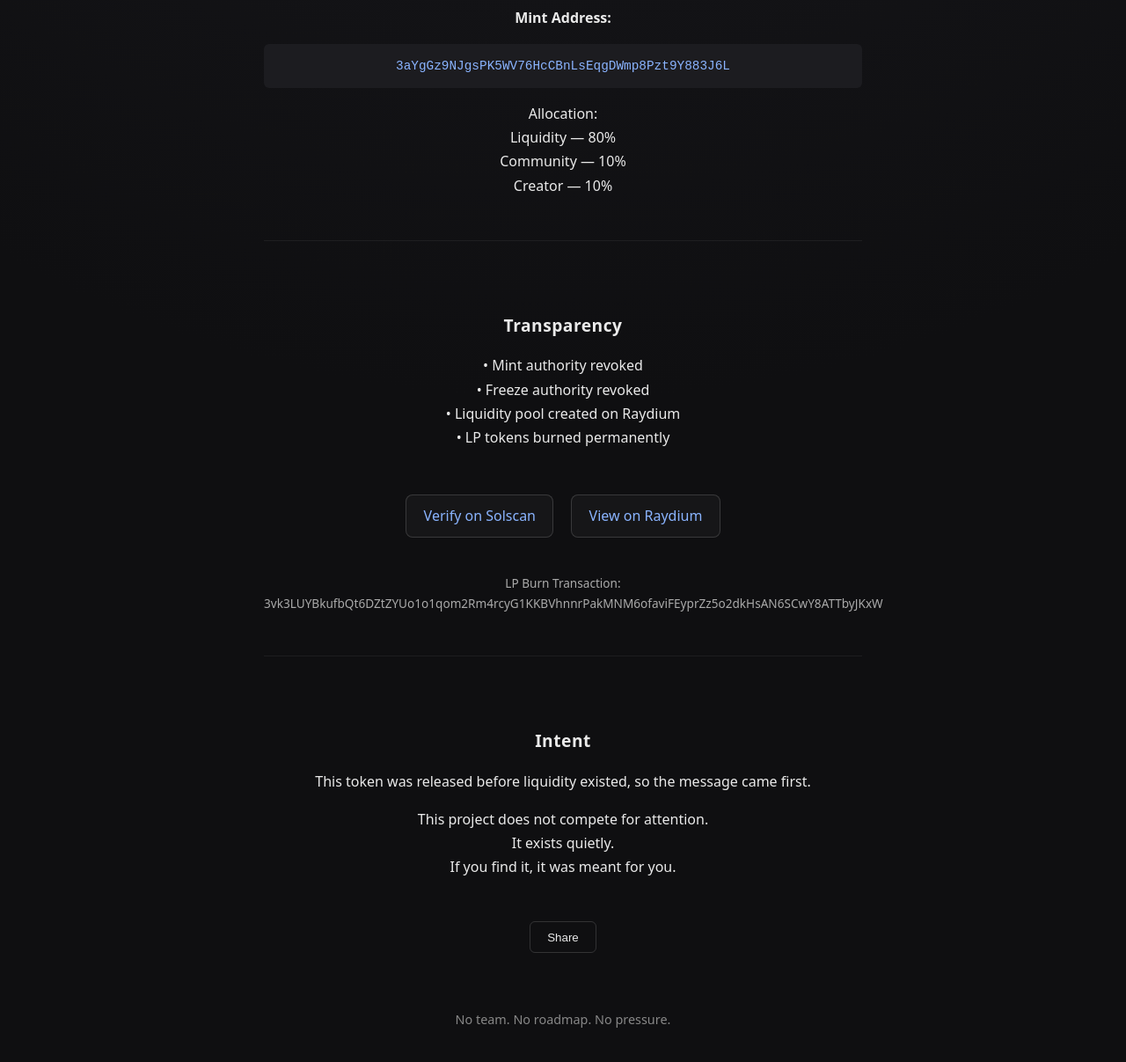
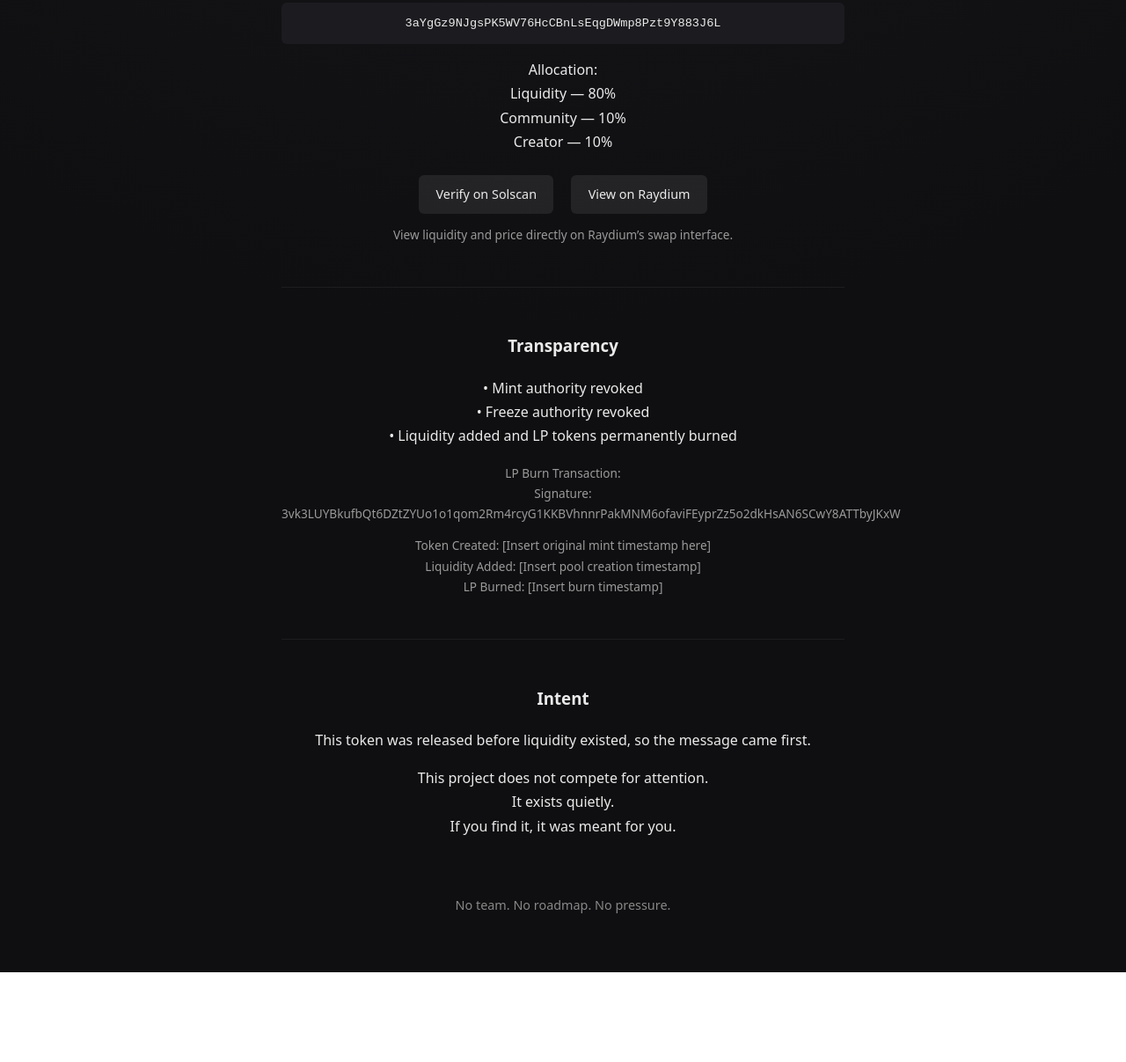
Before and after one commit to BelieveInU14322/UMatter, a plain HTML site: page index.html in a window 1280 px wide. Shown: the part 861-2068 px from the top of the page at 88% size. After the commit the page ends 1966 px from the top, so only its background shows below. Drawn offline with Linux system fonts and the light colour scheme.

Commit message:
Update index.html
Updated Index

```diff
--- a/index.html
+++ b/index.html
@@ -4,24 +4,14 @@
   <meta charset="UTF-8" />
   <title>UMatter</title>
 
-  <!-- SEO -->
   <meta name="description" content="UMatter is a quiet on-chain reminder that you matter. No promises. No hype. Just presence." />
-  <meta name="keywords" content="UMatter, Solana token, trading psychology, quiet conviction, meaningful crypto" />
+  <meta name="viewport" content="width=device-width, initial-scale=1" />
 
   <!-- Open Graph -->
-  <meta property="og:type" content="website" />
   <meta property="og:title" content="UMatter — A reminder that you matter." />
   <meta property="og:description" content="No promises. No hype. Just presence. A fixed-supply token on Solana." />
+  <meta property="og:image" content="https://arweave.net/nILA05sP7XmR9L1yt-Oz-QQ8GiwiHyCoA4kyU16ecR0" />
   <meta property="og:url" content="https://BelieveInU14322.github.io/UMatter/" />
-  <meta property="og:image" content="https://arweave.net/nILA05sP7XmR9L1yt-Oz-QQ8GiwiHyCoA4kyU16ecR0" />
-
-  <!-- Twitter -->
-  <meta name="twitter:card" content="summary_large_image" />
-  <meta name="twitter:title" content="UMatter — A reminder that you matter." />
-  <meta name="twitter:description" content="No promises. No hype. Just presence." />
-  <meta name="twitter:image" content="https://arweave.net/nILA05sP7XmR9L1yt-Oz-QQ8GiwiHyCoA4kyU16ecR0" />
-
-  <meta name="viewport" content="width=device-width, initial-scale=1" />
 
   <style>
     body {
@@ -35,58 +25,28 @@
     }
 
     .container {
-      max-width: 680px;
+      max-width: 640px;
       line-height: 1.7;
       text-align: center;
     }
 
     .logo {
-      width: 130px;
+      width: 120px;
       margin-bottom: 1.5rem;
       border-radius: 50%;
-      box-shadow: 0 0 35px rgba(255,255,255,0.08);
+      box-shadow: 0 0 25px rgba(255,255,255,0.08);
     }
 
     h1 {
       font-size: 2.8rem;
       margin-bottom: 0.5rem;
-      text-shadow: 0 0 20px rgba(255,255,255,0.05);
     }
 
     h2 {
       font-weight: normal;
       color: #b3b3b3;
+      margin-top: 0;
       margin-bottom: 2rem;
-    }
-
-    h3 {
-      margin-top: 3rem;
-      margin-bottom: 1rem;
-      font-size: 1.2rem;
-      letter-spacing: 0.5px;
-    }
-
-    p {
-      margin: 1rem 0;
-    }
-
-    code {
-      background: #1c1c20;
-      padding: 0.8rem;
-      display: block;
-      margin: 1rem auto;
-      border-radius: 6px;
-      font-size: 0.9rem;
-      word-break: break-all;
-    }
-
-    a {
-      color: #8ab4ff;
-      text-decoration: none;
-    }
-
-    a:hover {
-      text-decoration: underline;
     }
 
     .section {
@@ -95,33 +55,36 @@
       border-top: 1px solid rgba(255,255,255,0.06);
     }
 
+    code {
+      background: #1c1c20;
+      padding: 0.75rem;
+      display: block;
+      margin: 0.75rem auto;
+      border-radius: 6px;
+      font-size: 0.85rem;
+      word-break: break-all;
+    }
+
     .badge-button {
       display: inline-block;
-      margin: 0.5rem;
+      margin: 0.5rem 0.5rem 0 0.5rem;
       padding: 0.6rem 1.2rem;
-      border-radius: 8px;
-      border: 1px solid rgba(255,255,255,0.15);
-      background: rgba(255,255,255,0.03);
+      border-radius: 6px;
+      background: rgba(255,255,255,0.08);
+      color: #eaeaea;
+      text-decoration: none;
+      font-size: 0.9rem;
       transition: all 0.3s ease;
     }
 
     .badge-button:hover {
-      background: rgba(255,255,255,0.08);
+      background: rgba(255,255,255,0.15);
     }
 
-    .share-btn {
-      margin-top: 2rem;
-      padding: 0.6rem 1.2rem;
-      border: 1px solid rgba(255,255,255,0.15);
-      border-radius: 6px;
-      background: transparent;
-      color: #eaeaea;
-      cursor: pointer;
-      transition: all 0.3s ease;
-    }
-
-    .share-btn:hover {
-      background: rgba(255,255,255,0.05);
+    .subtext {
+      font-size: 0.85rem;
+      color: #9a9a9a;
+      margin-top: 0.75rem;
     }
 
     .footer {
@@ -129,14 +92,12 @@
       font-size: 0.9rem;
       color: #888;
     }
-
   </style>
 </head>
 
 <body>
   <div class="container">
 
-    <!-- Logo -->
     <img src="https://arweave.net/nILA05sP7XmR9L1yt-Oz-QQ8GiwiHyCoA4kyU16ecR0" class="logo" alt="UMatter Logo" />
 
     <h1>UMatter</h1>
@@ -147,8 +108,8 @@
     </p>
 
     <p>
-      It doesn’t promise returns.<br />
-      It doesn’t claim utility.<br />
+      It doesn’t promise returns.<br>
+      It doesn’t claim utility.<br>
       It doesn’t ask for belief.
     </p>
 
@@ -160,7 +121,7 @@
       If it resonates, that’s enough.
     </p>
 
-    <!-- TOKEN INFO -->
+    <!-- TOKEN SECTION -->
     <div class="section">
       <h3>Token</h3>
 
@@ -170,17 +131,29 @@
       <p><strong>Mint Address:</strong></p>
 
       <code>
-        <a href="https://solscan.io/token/3aYgGz9NJgsPK5WV76HcCBnLsEqgDWmp8Pzt9Y883J6L" target="_blank">
         3aYgGz9NJgsPK5WV76HcCBnLsEqgDWmp8Pzt9Y883J6L
-        </a>
       </code>
 
       <p>
-        Allocation:<br />
-        Liquidity — 80%<br />
-        Community — 10%<br />
+        Allocation:<br>
+        Liquidity — 80%<br>
+        Community — 10%<br>
         Creator — 10%
       </p>
+
+      <a href="https://solscan.io/token/3aYgGz9NJgsPK5WV76HcCBnLsEqgDWmp8Pzt9Y883J6L" target="_blank" class="badge-button">
+        Verify on Solscan
+      </a>
+
+      <a href="https://raydium.io/swap/?inputMint=sol&outputMint=3aYgGz9NJgsPK5WV76HcCBnLsEqgDWmp8Pzt9Y883J6L"
+         target="_blank"
+         class="badge-button">
+        View on Raydium
+      </a>
+
+      <div class="subtext">
+        View liquidity and price directly on Raydium’s swap interface.
+      </div>
     </div>
 
     <!-- TRANSPARENCY -->
@@ -188,29 +161,20 @@
       <h3>Transparency</h3>
 
       <p>
-        • Mint authority revoked<br />
-        • Freeze authority revoked<br />
-        • Liquidity pool created on Raydium<br />
-        • LP tokens burned permanently
+        • Mint authority revoked<br>
+        • Freeze authority revoked<br>
+        • Liquidity added and LP tokens permanently burned
       </p>
 
-      <br />
+      <p class="subtext">
+        LP Burn Transaction:<br>
+        Signature: 3vk3LUYBkufbQt6DZtZYUo1o1qom2Rm4rcyG1KKBVhnnrPakMNM6ofaviFEyprZz5o2dkHsAN6SCwY8ATTbyJKxW
+      </p>
 
-      <a href="https://solscan.io/token/3aYgGz9NJgsPK5WV76HcCBnLsEqgDWmp8Pzt9Y883J6L"
-         target="_blank"
-         class="badge-button">
-         Verify on Solscan
-      </a>
-
-      <a href="https://app.raydium.io/swap/?inputCurrency=SOL&outputCurrency=3aYgGz9NJgsPK5WV76HcCBnLsEqgDWmp8Pzt9Y883J6L"
-         target="_blank"
-         class="badge-button">
-         View on Raydium
-      </a>
-
-      <p style="margin-top:2rem; font-size:0.85rem; color:#aaa;">
-        LP Burn Transaction:<br />
-        3vk3LUYBkufbQt6DZtZYUo1o1qom2Rm4rcyG1KKBVhnnrPakMNM6ofaviFEyprZz5o2dkHsAN6SCwY8ATTbyJKxW
+      <p class="subtext">
+        Token Created: [Insert original mint timestamp here]<br>
+        Liquidity Added: [Insert pool creation timestamp]<br>
+        LP Burned: [Insert burn timestamp]
       </p>
     </div>
 
@@ -224,16 +188,11 @@
       </p>
 
       <p>
-        This project does not compete for attention.<br />
-        It exists quietly.<br />
+        This project does not compete for attention.<br>
+        It exists quietly.<br>
         If you find it, it was meant for you.
       </p>
     </div>
-
-    <!-- SHARE BUTTON -->
-    <button class="share-btn" onclick="navigator.clipboard.writeText(window.location.href); alert('Link copied to clipboard');">
-      Share
-    </button>
 
     <div class="footer">
       No team. No roadmap. No pressure.
```
